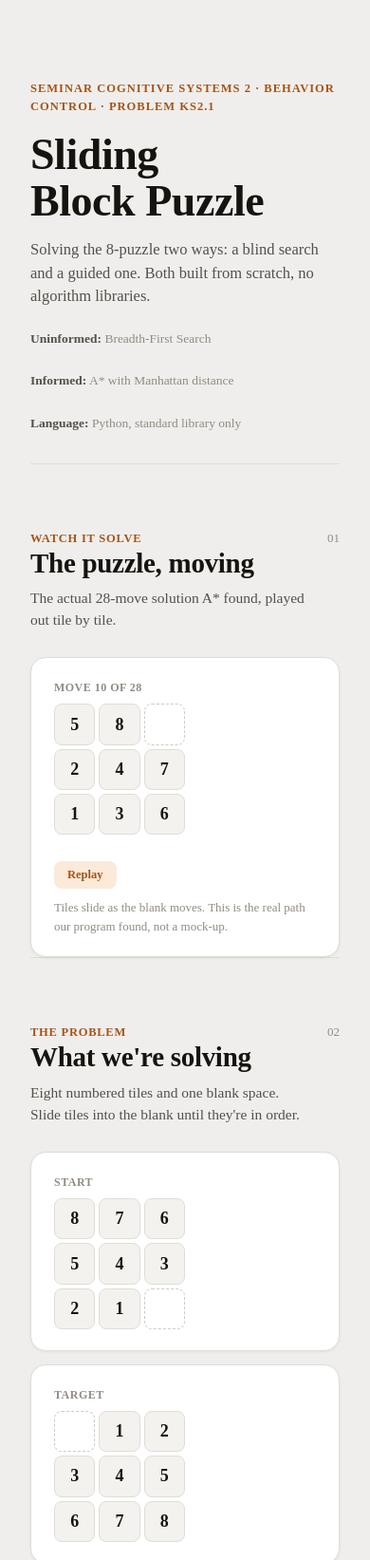
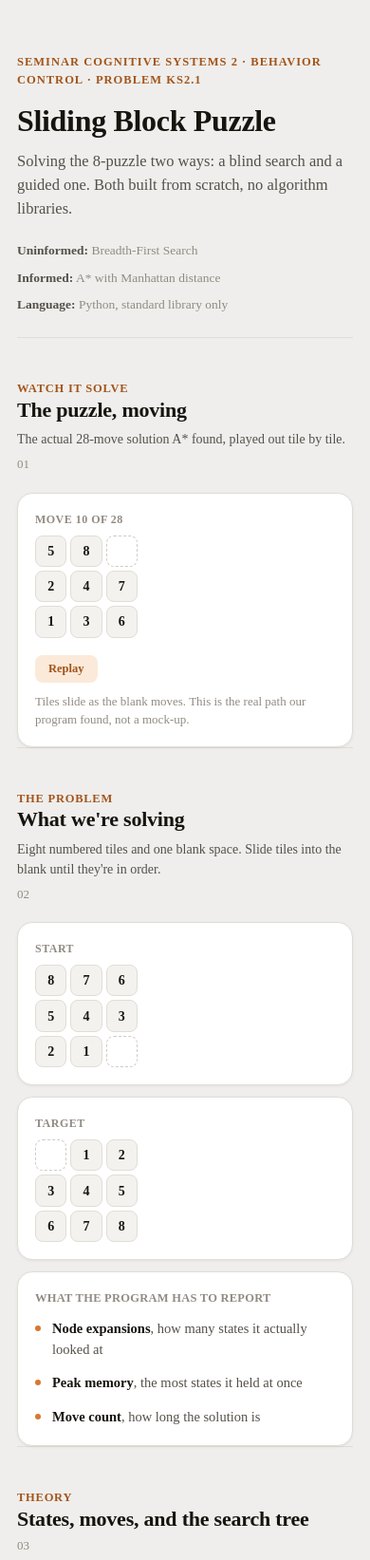
Before and after one commit to Srimonchaari/Sliding-Block-Puzzle---Search-Algorithm-, a plain HTML site: page docs/index.html in a window 390 px wide. Shown: the top 1643 px of the page at 95% size. Drawn offline with Linux system fonts and the light colour scheme.

Commit message:
Make the slide deck mobile friendly and add a PowerPoint version
Adds a phone-width breakpoint and viewport tag to docs/index.html so
the deck is readable on mobile browsers, and adds a matching PPTX
file so the same slides can be shared or presented without a browser.

```diff
--- a/docs/index.html
+++ b/docs/index.html
@@ -1,4 +1,5 @@
 <title>Sliding Block Puzzle: BFS vs A*</title>
+<meta name="viewport" content="width=device-width, initial-scale=1">
 
 <style>
   :root {
@@ -221,6 +222,47 @@
   code.inline { font-family: ui-monospace, "SF Mono", Menlo, monospace; background: var(--surface-2); padding: 2px 6px; border-radius: 5px; font-size: 0.86em; color: var(--ink); }
 
   @media print { .slide { break-inside: avoid; page-break-after: always; } }
+
+  /* ---------- mobile ---------- */
+  @media (max-width: 640px) {
+    .deck { padding: 0 18px 70px; }
+    .slide { padding: 44px 0 0; }
+    .slide-head { flex-direction: column; align-items: flex-start; gap: 6px; margin-bottom: 20px; }
+    .slide-title { font-size: 22px; }
+    .slide-sub { font-size: 14px; max-width: 100%; }
+    .card { padding: 18px; }
+    .bento { gap: 12px; }
+
+    ul.bullets[style*="repeat(2"], ul.bullets[style*="repeat(3"] {
+      display: flex !important;
+      flex-direction: column !important;
+    }
+
+    .board { width: 108px; }
+    .board .cell { font-size: 14px; }
+
+    .kicker-page { padding: 56px 0 24px; }
+    .kicker-page h1 { font-size: 32px; }
+    .kicker-page .meta { flex-direction: column; gap: 8px; }
+
+    .solve-demo { gap: 18px; }
+
+    pre.code { font-size: 11.5px; padding: 14px 16px; }
+
+    .flow-step.decide { flex-direction: column; align-items: flex-start; gap: 8px; }
+    .thinking-head { margin-left: 0; }
+
+    .heatmap { grid-template-columns: 96px repeat(2, 1fr); }
+    .heat-cell { padding: 10px 8px; min-height: 50px; }
+    .heat-cell .metric-val { font-size: 14px; }
+
+    .bar-row { grid-template-columns: 76px 1fr 64px; gap: 8px; }
+
+    table.data { font-size: 12.5px; }
+    table.data th, table.data td { padding: 8px 8px; white-space: normal; }
+
+    .closing h1 { font-size: 30px; }
+  }
 </style>
 
 <div class="deck">
```
Also changed, not shown: 2 other files.
